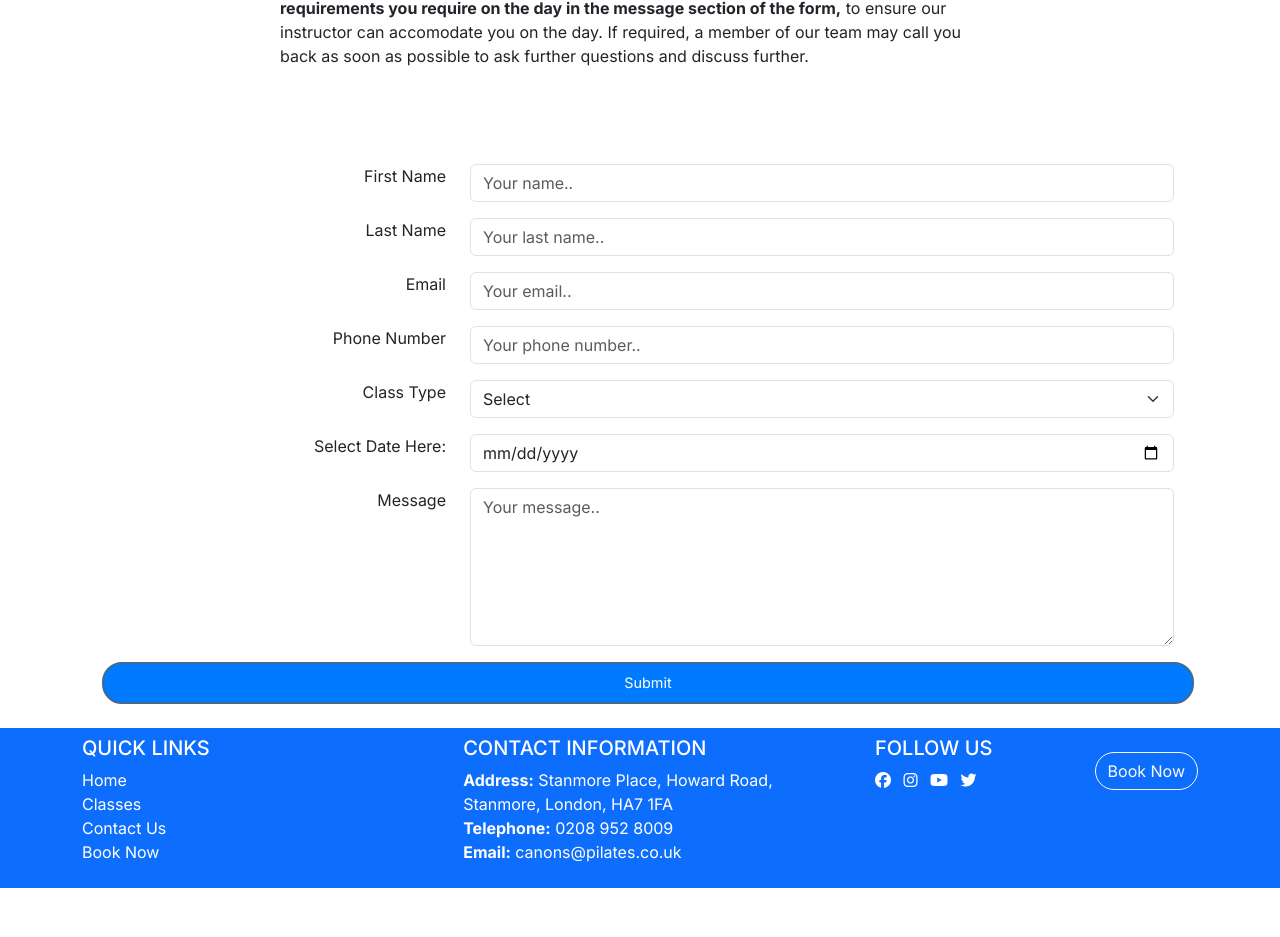
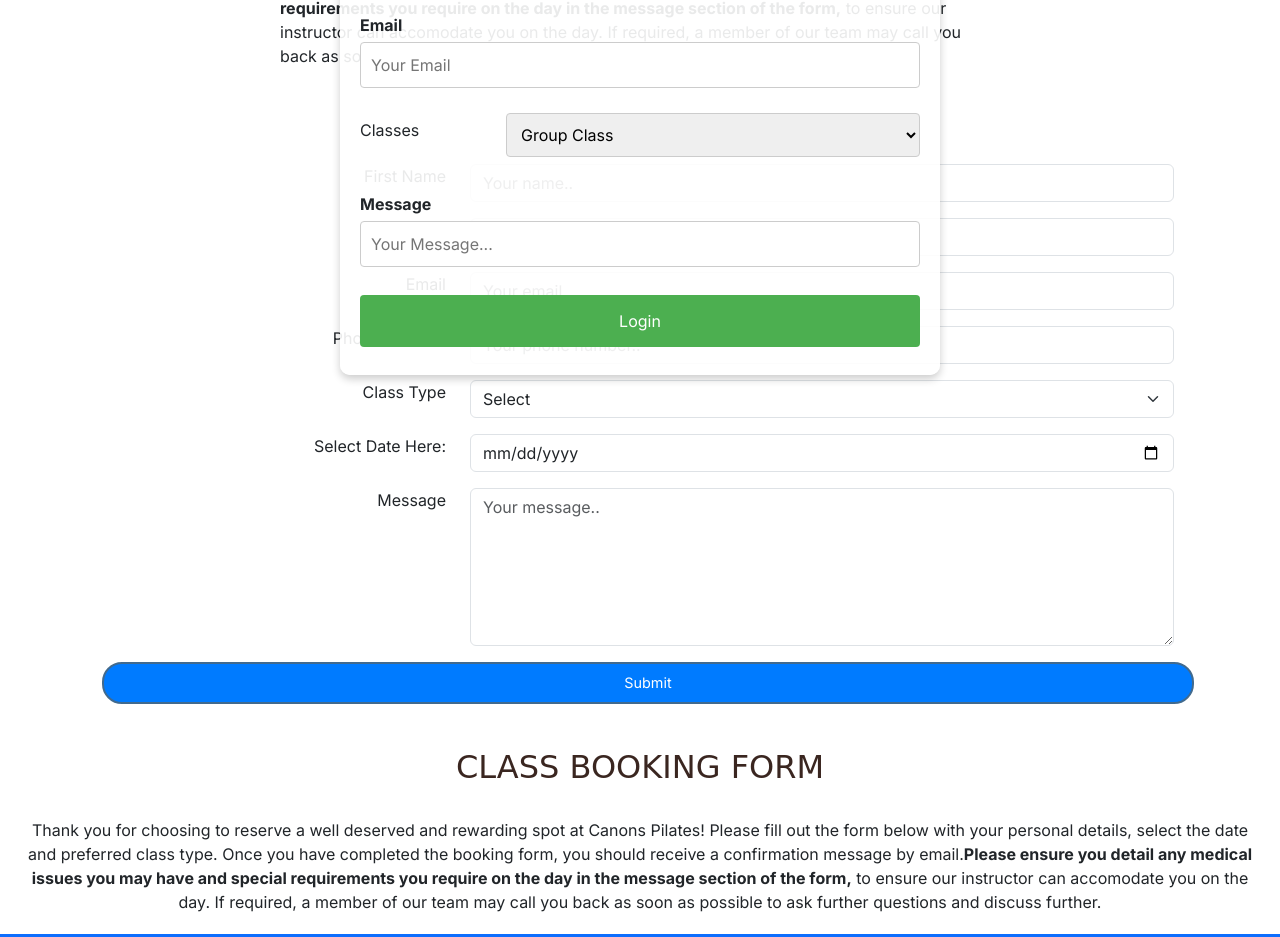
Before and after one commit to JModi16/Pilates, a plain HTML site: page booking.html in a window 1280 px wide. Shown: the part 350-1287 px from the top of the page. Before the commit the page ends 1238 px from the top, so only its background shows below. Drawn offline with nearby package versions, Linux system fonts and the light colour scheme; a web font is replaced by a local one.

Commit message:
new form created using w3schools

```diff
--- a/assets/css/style.css
+++ b/assets/css/style.css
@@ -92,6 +92,90 @@ section#My Pilates {
 #MyPilatesBooking.responsive-form {
   margin-top:20px; /*Added margin top to seperate heading from responsive form*/
   text-align: left;
+}
+.booking-section h2 {
+  text-align: center;
+  margin-top: 20px;
+}
+
+.booking-section p {
+  text-align: center;
+  margin: 20px;
+}
+
+.img-container {
+  position: relative;
+  text-align: center;
+  color: white;
+}
+
+.background-image {
+  width: 100%;
+  height: auto;
+  opacity: 0.8; /* Optional: to make the form more visible */
+}
+
+.bookingcontainer {
+  position: absolute;
+  top: 50%;
+  left: 50%;
+  transform: translate(-50%, -50%);
+  background-color: rgba(255, 255, 255, 0.9);
+  padding: 20px;
+  border-radius: 10px;
+  width: 80%;
+  max-width: 600px;
+  box-shadow: 0 4px 8px rgba(0, 0, 0, 0.2);
+}
+
+.bookingcontainer h1 {
+  text-align: center;
+}
+
+.bookingcontainer label {
+  margin-top: 10px;
+  display: block;
+}
+
+.bookingcontainer input[type="text"],
+.bookingcontainer input[type="email"],
+.bookingcontainer select {
+  width: 100%;
+  padding: 10px;
+  margin: 5px 0 20px 0;
+  display: inline-block;
+  border: 1px solid #ccc;
+  border-radius: 4px;
+  box-sizing: border-box;
+}
+
+.bookingcontainer .row {
+  display: flex;
+  margin-bottom: 15px;
+}
+
+.bookingcontainer .col-25 {
+  flex: 25%;
+  padding-right: 10px;
+}
+
+.bookingcontainer .col-75 {
+  flex: 75%;
+}
+
+.bookingcontainer button {
+  width: 100%;
+  background-color: #4CAF50;
+  color: white;
+  padding: 14px 20px;
+  margin: 8px 0;
+  border: none;
+  border-radius: 4px;
+  cursor: pointer;
+}
+
+.bookingcontainer button:hover {
+  background-color: #45a049;
 }
 
 .py-5 {
--- a/booking.html
+++ b/booking.html
@@ -148,13 +148,53 @@
             </div>
     </section>
 </main>
+ <!-- Booking Second form section -->
+  <section class="booking-section">
+    <h2>Class Booking Form</h2>
+    <p>Thank you for choosing to reserve a well deserved and rewarding spot at Canons Pilates! Please
+    fill out the form below with your personal details, select the date and preferred class type. Once you have completed the booking form,
+    you should receive a confirmation message by email.<strong>Please ensure you detail any medical issues you may have and
+    special requirements you require on the day in the message section of the form,</strong> to ensure our instructor can accomodate you on the day.
+    If required, a member of our team may call you back as soon as possible to ask further questions and discuss further.
+    </p>
+<div class="img-container>
+    <img src="/assets/images/one-to-one-Pilates.jpg" alt="Pilates Class" class="background-image">
+  <form action="/success.html" class="bookingcontainer">
+    <h1>Canons Pilates</h1>
+
+    <label for="fname"><b>First Name</b></label>
+    <input type="text" placeholder="Your first name" name="firstname" required>
+    <label for="lname"><b>Last Name</b></label>
+    <input type="text" placeholder="Your last name" name="lastname" required>
+    <label for="email"><b>Email</b></label>
+    <input type="email" placeholder="Your Email" name="email" required>
+    <div class="row">
+        <div class="col-25">
+          <label for="Classes">Classes</label>
+        </div>
+        <div class="col-75">
+          <select id="MyClasses" name="My Class">
+            <option value="groupclass">Group Class</option>
+            <option value="onetooneclass">One to One Class</option>
+            <option value="chairpilates">Chair Pilates</option>
+            <option value="onlinepilates">Online Pilates</option>
+          </select>
+        </div>
+      </div>
+    <label for="message"><b>Message</b></label>
+    <input type="text" placeholder="Your Message..." name="message" required>
+
+    <button type="submit" class="btn">Login</button>
+  </form>
+</div>
+</section>
 
         <!-- Footer / contact section -->
         <!-- mt-auto added to push footer to the bottom of the page -->
         <footer class="footer bg-primary text-white py-2">
             <div class="container">
             <div class="row">
-            <div class="d-flex justify-content-between align-items-start flex-wrap"
+            <div class="d-flex justify-content-between align-items-start flex-wrap">
             <!-- Quick Links -->
             <div class="col-md-3">
                       <h5 class="text-uppercase">Quick Links</h5>
```
Also changed, not shown: documentation/compose-message.png (added).
